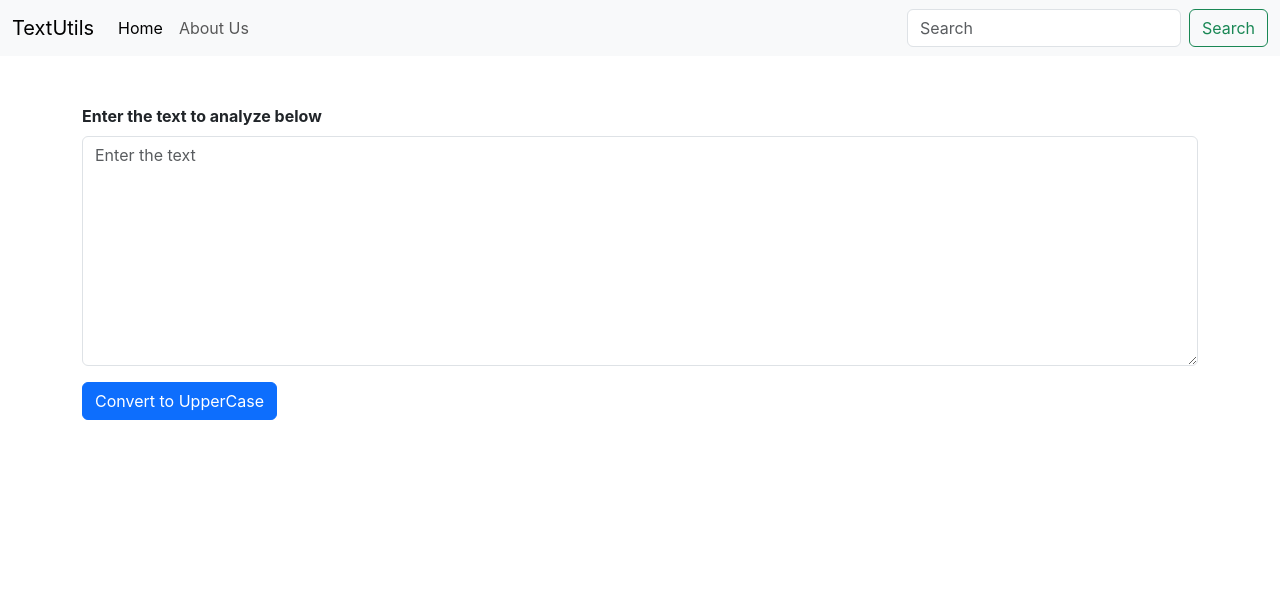
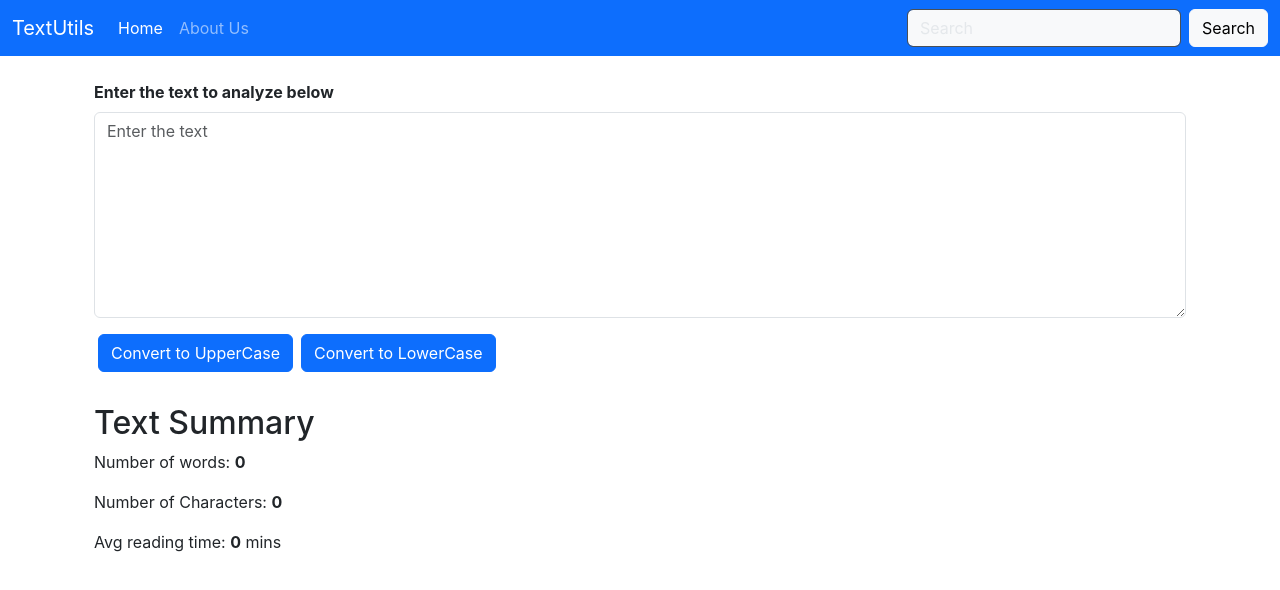
Before and after one commit to MuminBashir/TextUtils-React-App, a React (Create React App) app: page / in a window 1280 px wide. Shown: the top 590 px of the page. Built offline with nearby package versions, Linux system fonts and the light colour scheme.

Commit message:
tutorial 8 done

```diff
--- a/src/App.js
+++ b/src/App.js
@@ -1,14 +1,14 @@
-import './App.css';
-import Navbar from './components/Navbar';
-import TextForm from './components/TextForm';
+import "./App.css";
+import Navbar from "./components/Navbar";
+import TextForm from "./components/TextForm";
 
 function App() {
   return (
     <>
-     <Navbar title="TextUtils" aboutText="About Us"/>
-     <div className="container my-5">
-     <TextForm heading="Enter the text to analyze below"/>
-     </div>
+      <Navbar title="TextUtils" aboutText="About Us" />
+      <div className="container my-4">
+        <TextForm heading="Enter the text to analyze below" />
+      </div>
     </>
   );
 }
--- a/src/components/Navbar.js
+++ b/src/components/Navbar.js
@@ -3,7 +3,7 @@ import PropTypes from "prop-types";
 
 export default function Navbar(props) {
   return (
-    <nav className="navbar navbar-expand-lg bg-body-tertiary">
+    <nav className="navbar navbar-expand-lg bg-primary" data-bs-theme="dark">
       <div className="container-fluid">
         <a className="navbar-brand" href="/">
           {props.title}
@@ -34,12 +34,12 @@ export default function Navbar(props) {
           </ul>
           <form className="d-flex" role="search">
             <input
-              className="form-control me-2"
+              className="form-control me-2 bg-light"
               type="search"
               placeholder="Search"
               aria-label="Search"
             />
-            <button className="btn btn-outline-success" type="submit">
+            <button className="btn btn-light" type="submit">
               Search
             </button>
           </form>
@@ -51,4 +51,4 @@ export default function Navbar(props) {
 
 Navbar.propTypes = { title: PropTypes.string, aboutText: PropTypes.string };
 
-Navbar.defaultProps = {title: "Enter Title", aboutText: "Enter About"}
+Navbar.defaultProps = { title: "Enter Title", aboutText: "Enter About" };
--- a/src/components/TextForm.js
+++ b/src/components/TextForm.js
@@ -1,19 +1,33 @@
-import React, {useState} from "react";
+import React, { useState } from "react";
 
 export default function TextForm(props) {
+  const [text, setText] = useState("");
 
-    const [text, setText] = useState("")
+  const handleChange = (event) => {
+    setText(event.target.value);
+  };
 
-    const handleChange = (event)=>{
-        setText(event.target.value)
+  const upperCase = () => {
+    setText(text.toUpperCase());
+  };
+  const lowerCase = () => {
+    setText(text.toLowerCase());
+  };
+
+  let wordCount = () => {
+    if (text === "") {
+      return 0;
     }
+    return text.split(" ").length;
+  };
 
-    const upperCase = ()=>{
-        setText(text.toUpperCase())
-    }
   return (
-    <div className="mb-3">
-      <label htmlFor="exampleFormControlTextarea1" className="form-label fw-bolder">
+    <>
+      <div className=" container mb-3">
+        <label
+          htmlFor="exampleFormControlTextarea1"
+          className="form-label fw-bolder"
+        >
           {props.heading}
         </label>
         <textarea
@@ -22,9 +36,27 @@ export default function TextForm(props) {
           placeholder="Enter the text"
           value={text}
           onChange={handleChange}
-        rows="9"
+          rows="8"
         ></textarea>
-      <button className="btn btn-primary my-3" onClick={upperCase}>Convert to UpperCase</button>
+        <button className="btn btn-primary my-3 mx-1" onClick={upperCase}>
+          Convert to UpperCase
+        </button>
+        <button className="btn btn-primary my-3 mx-1" onClick={lowerCase}>
+          Convert to LowerCase
+        </button>
       </div>
+      <div className="container">
+        <h2>Text Summary</h2>
+        <p>
+          Number of words: <b>{wordCount()}</b>
+        </p>
+        <p>
+          Number of Characters: <b>{text.length}</b>
+        </p>
+        <p>
+          Avg reading time: <b>{0.008 * wordCount()}</b> mins
+        </p>
+      </div>
+    </>
   );
 }
```
Lines whose indentation alone changed are shown as unchanged.
